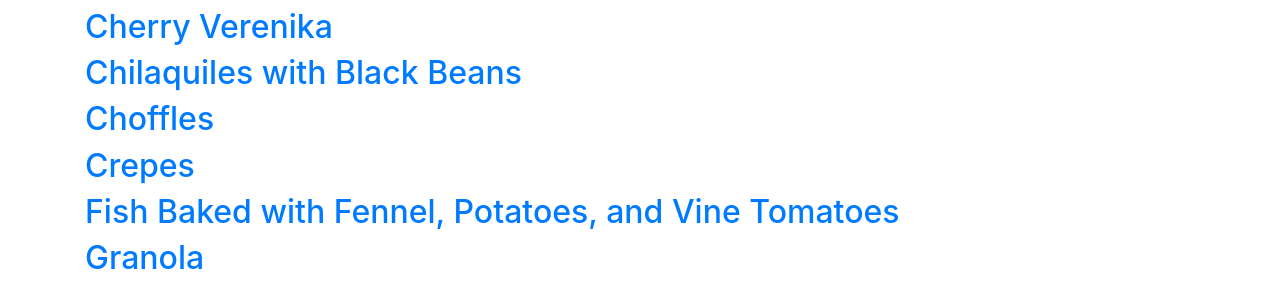
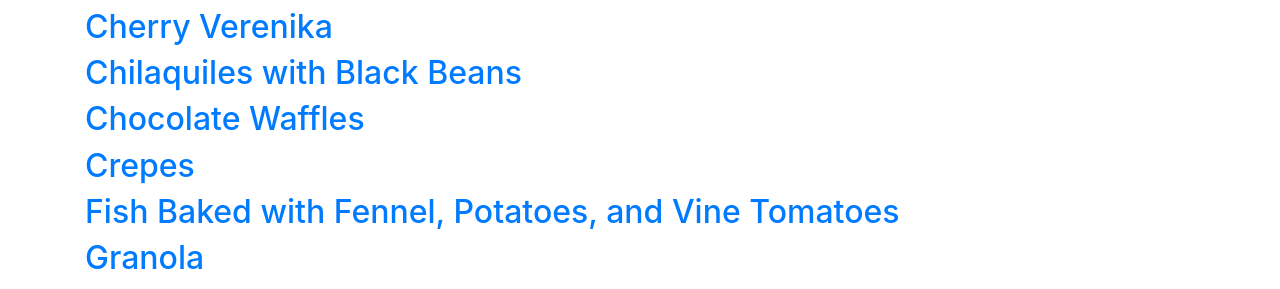
Before and after one commit to benburwell/kitchen, a Jekyll site: the page built from recipes/index.html, in a window 1280 px wide. Shown: the part 538-827 px from the top of the page. Built offline with Jekyll 4.4.1, drawn with Linux system fonts in a browser that asks for light colours.

Commit message:
Update and rename choffles.md.yaml to chocolate-waffles.md

```diff
--- a/_recipes/choffles.md.yaml
+++ b/_recipes/chocolate-waffles.md
@@ -1,9 +1,6 @@
 ---
 # vim: ft=yaml
-title: Choffles
-adapted_from:
-  name: J. Kenji Lopez-Alt
-yield:
+title: Chocolate Waffles
 ingredients:
   - item: AP flour
     qty: 7
```
